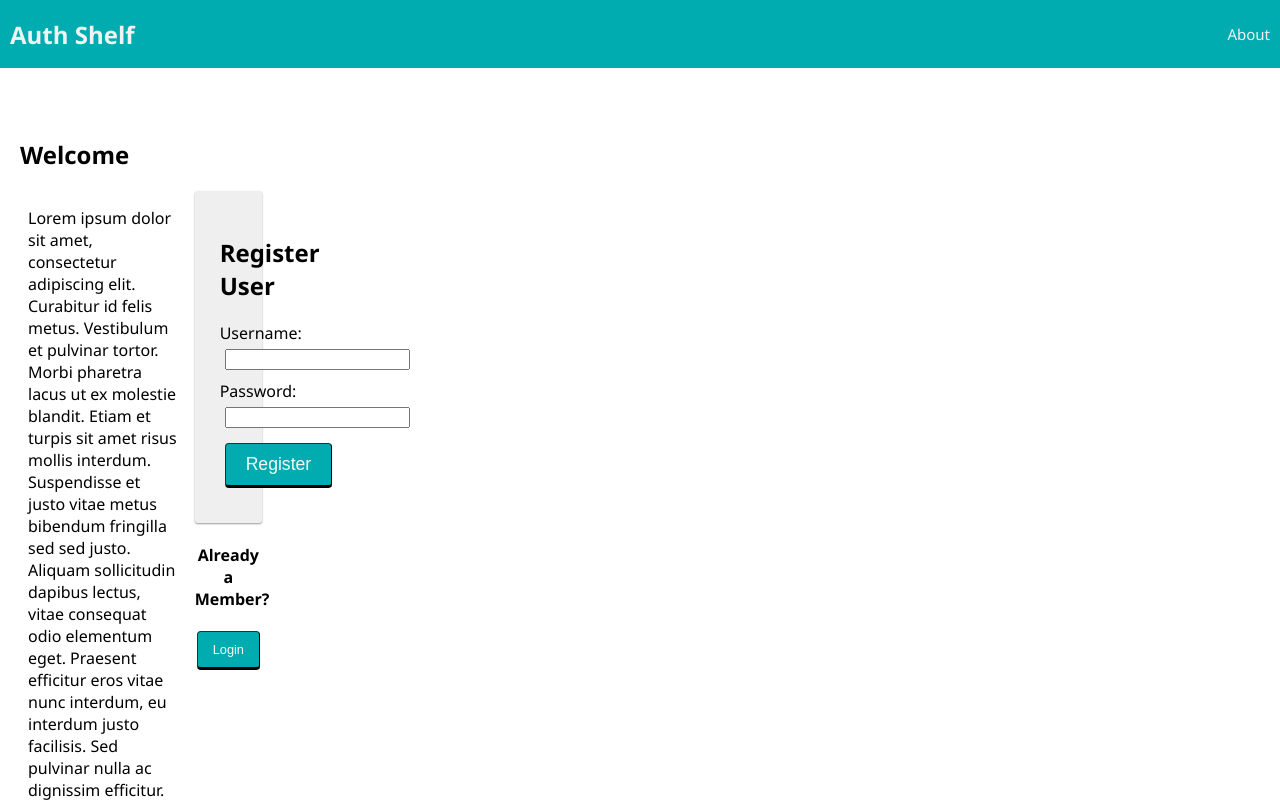
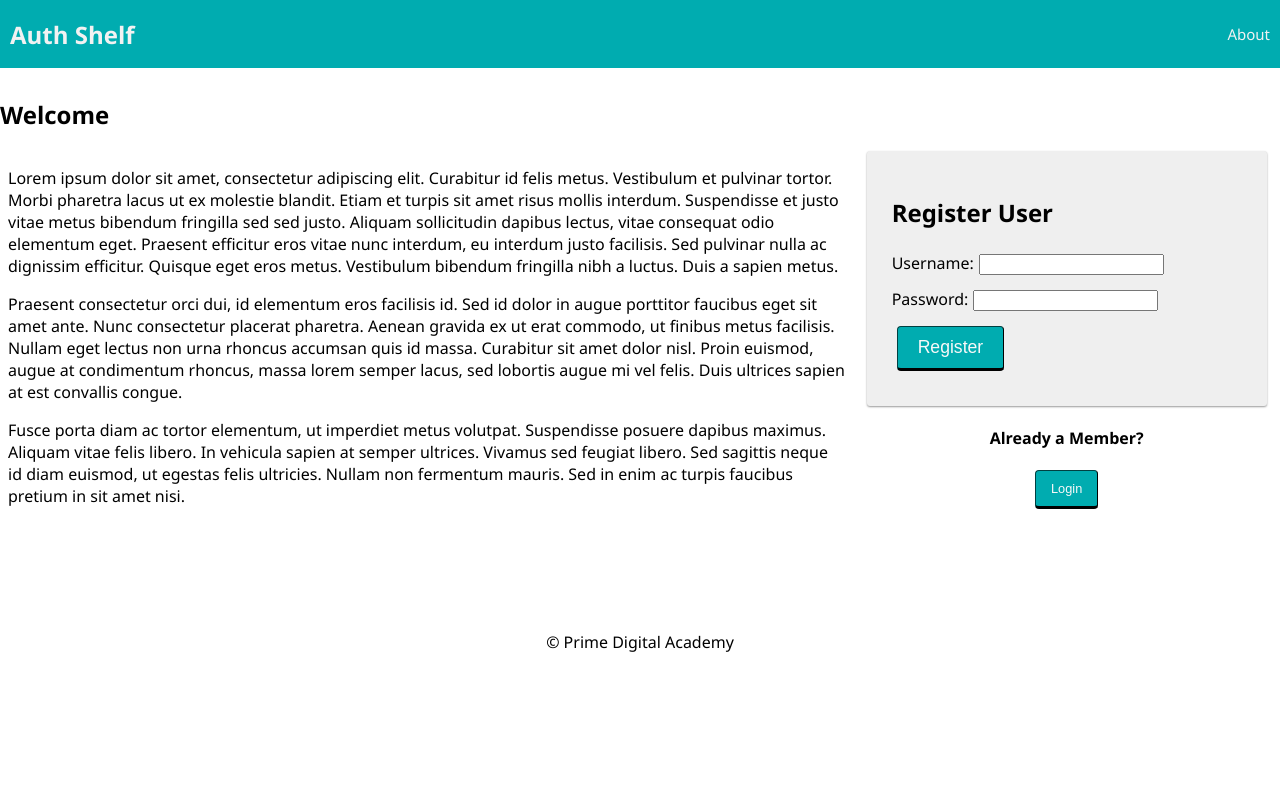
Before and after one commit to RaptorRage421/auth-shelf, a React (Create React App) app: page /shelf#/home in a window 1280 px wide. Shown: the top 802 px of the page. Built offline with nearby package versions, Linux system fonts and the light colour scheme; no server answers.

Commit message:
fixed home page issue

```diff
--- a/src/components/LandingPage/LandingPage.css
+++ b/src/components/LandingPage/LandingPage.css
@@ -4,7 +4,7 @@ Grid
 
 .grid {
   display: flex;
-  flex: 0 1 auto;
+
   /* defaults to 'row' */
   flex-direction: row;
   flex-wrap: wrap;
--- a/src/components/LandingPage/LandingPage.jsx
+++ b/src/components/LandingPage/LandingPage.jsx
@@ -14,7 +14,7 @@ function LandingPage() {
   };
 
   return (
-    <div className="container">
+    <div className="container2">
       <h2>{heading}</h2>
 
       <div className="grid">
```
